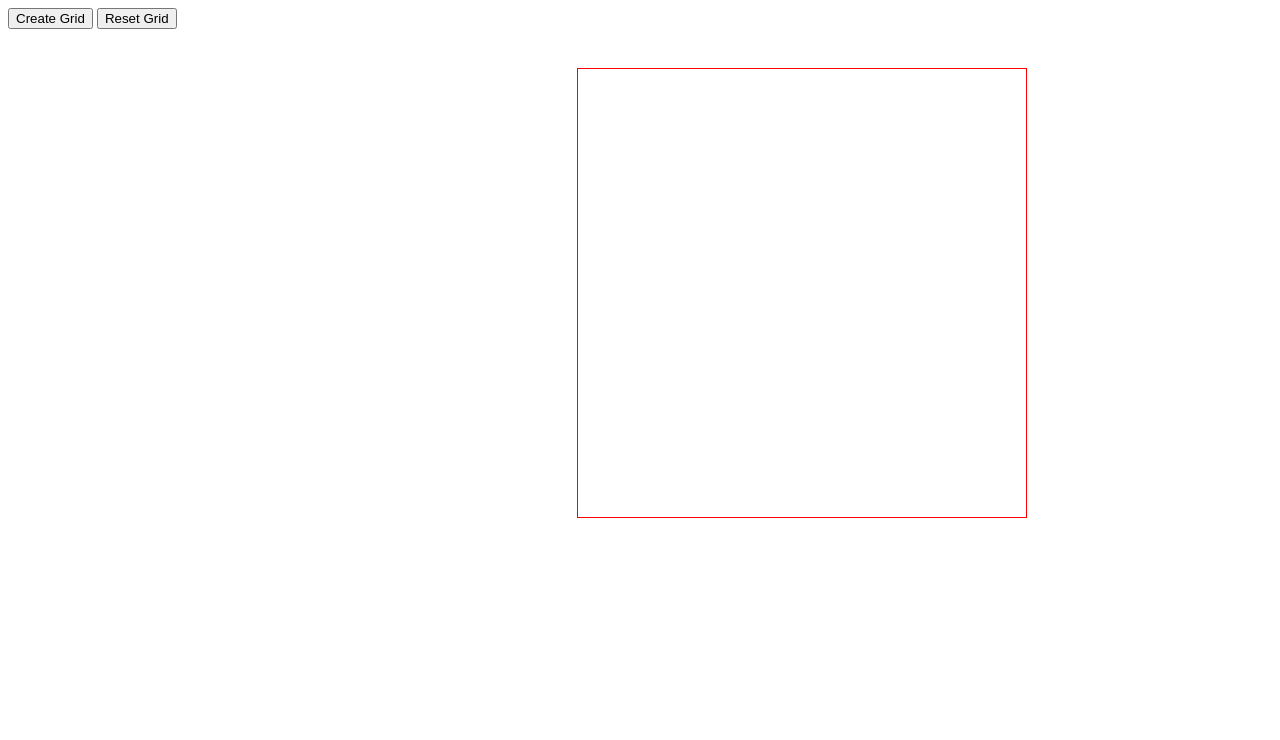
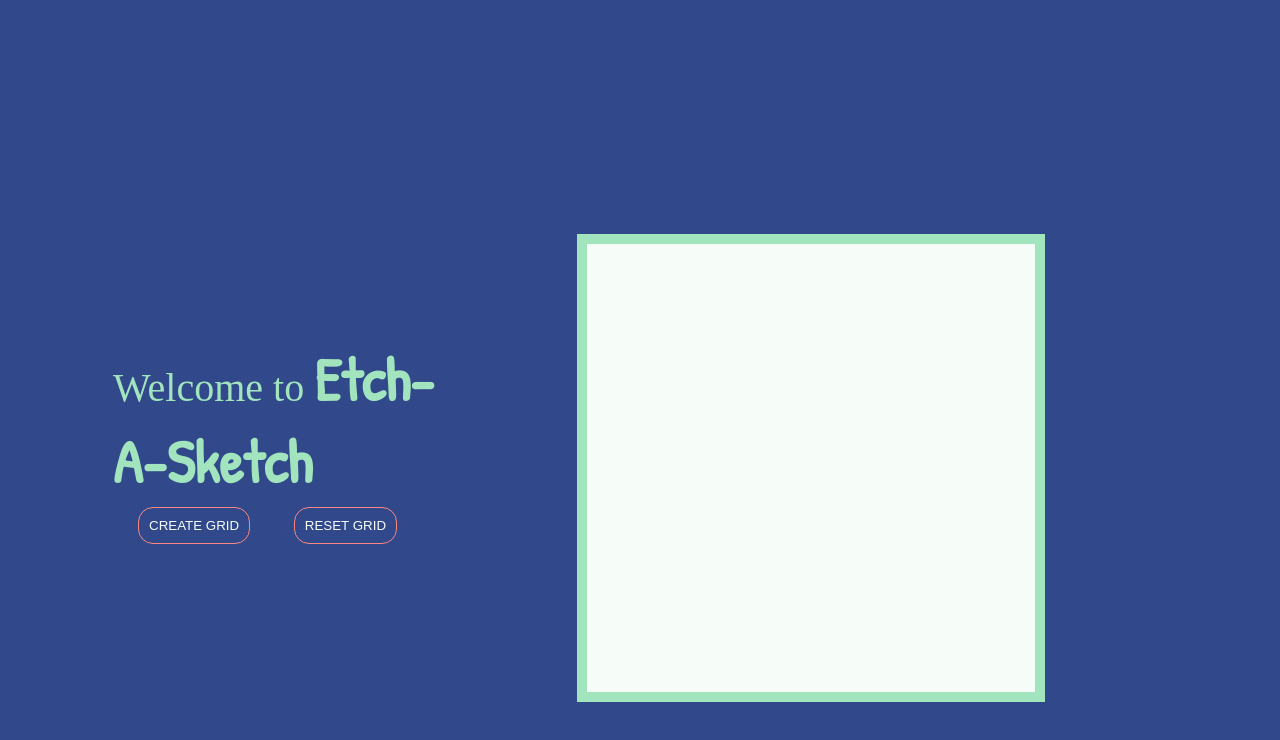
Before and after one commit to TamerlanG/Etch-a-Sketch, a plain HTML site: page index.html in a window 1280 px wide. Drawn offline with Linux system fonts and the light colour scheme; a web font is replaced by a local one.

Commit message:
Style Page

```diff
--- a/index.html
+++ b/index.html
@@ -4,11 +4,23 @@
     <meta name="viewport" content="width=device-width, initial-scale=1.0" />
     <meta http-equiv="X-UA-Compatible" content="ie=edge" />
     <link type="text/css" rel="stylesheet" href="stylesheets/stylesheet.css" />
+    <link
+      href="https://fonts.googleapis.com/css?family=Patrick+Hand&display=swap"
+      rel="stylesheet"
+    />
+    <link
+      href="https://fonts.googleapis.com/css?family=Hepta+Slab&display=swap"
+      rel="stylesheet"
+    />
     <title>Etch-A-Sketch</title>
   </head>
   <body>
-    <button onclick="createGrid()">Create Grid</button>
-    <button onclick="createGrid()">Reset Grid</button>
+    <header class="head">
+      <h1>Welcome to <span>Etch-A-Sketch</span></h1>
+      <button onclick="createGrid()">Create Grid</button>
+      <button onclick="createGrid()">Reset Grid</button>
+    </header>
+
     <div class="mainDiv">
       <div id="main-wrapper" class="grid"></div>
     </div>
--- a/stylesheets/stylesheet.css
+++ b/stylesheets/stylesheet.css
@@ -2,9 +2,15 @@
   --grid-value: repeat(autofit, 1fr);
 }
 
+body {
+  font-family: "Patrick Hand", cursive;
+  background-color: #31498a;
+  overflow: hidden;
+}
+
 .block {
   padding: 1px;
-  border: #000000 1px solid;
+  border: rgba(255, 0, 128, 0.2) 1px solid;
   width: auto;
   height: auto;
 }
@@ -17,16 +23,59 @@
   max-height: 448px;
   display: grid;
   grid-template-columns: var(--grid-value);
+  background-color: #f6fdf9;
 }
 
 .gridHover {
-  background-color: red;
+  background-color: #31498a;
 }
 
 .mainDiv {
   position: relative;
   left: 45%;
-  top: 5%;
+  top: 0%;
   width: 448px;
-  border: red solid 1px;
+  border: 10px solid #a2e4be;
 }
+
+.head {
+  margin: 0;
+  padding: 0;
+  position: relative;
+  top: 40vh;
+  left: 10vh;
+  width: 350;
+  padding: 10px;
+}
+
+.head h1 {
+  margin: 0;
+  margin-left: 15px;
+  margin-bottom: 5px;
+  font-weight: 400;
+  font-family: "Hepta Slab", serif;
+  font-size: 40px;
+  color: #a2e4be;
+}
+
+.head button {
+  margin-left: 40px;
+  text-transform: uppercase;
+  padding: 10px;
+  border-radius: 15px;
+  background-color: #31498a;
+  border: 1px solid #fa8581;
+  color: #f6fdf9;
+  font-family: Arial, Helvetica, sans-serif;
+  cursor: pointer;
+}
+
+.head button:hover {
+  background-color: #fa8581;
+}
+
+.head span {
+  font-family: "Patrick Hand", cursive;
+  font-weight: 800;
+  font-size: 60px;
+}
```
